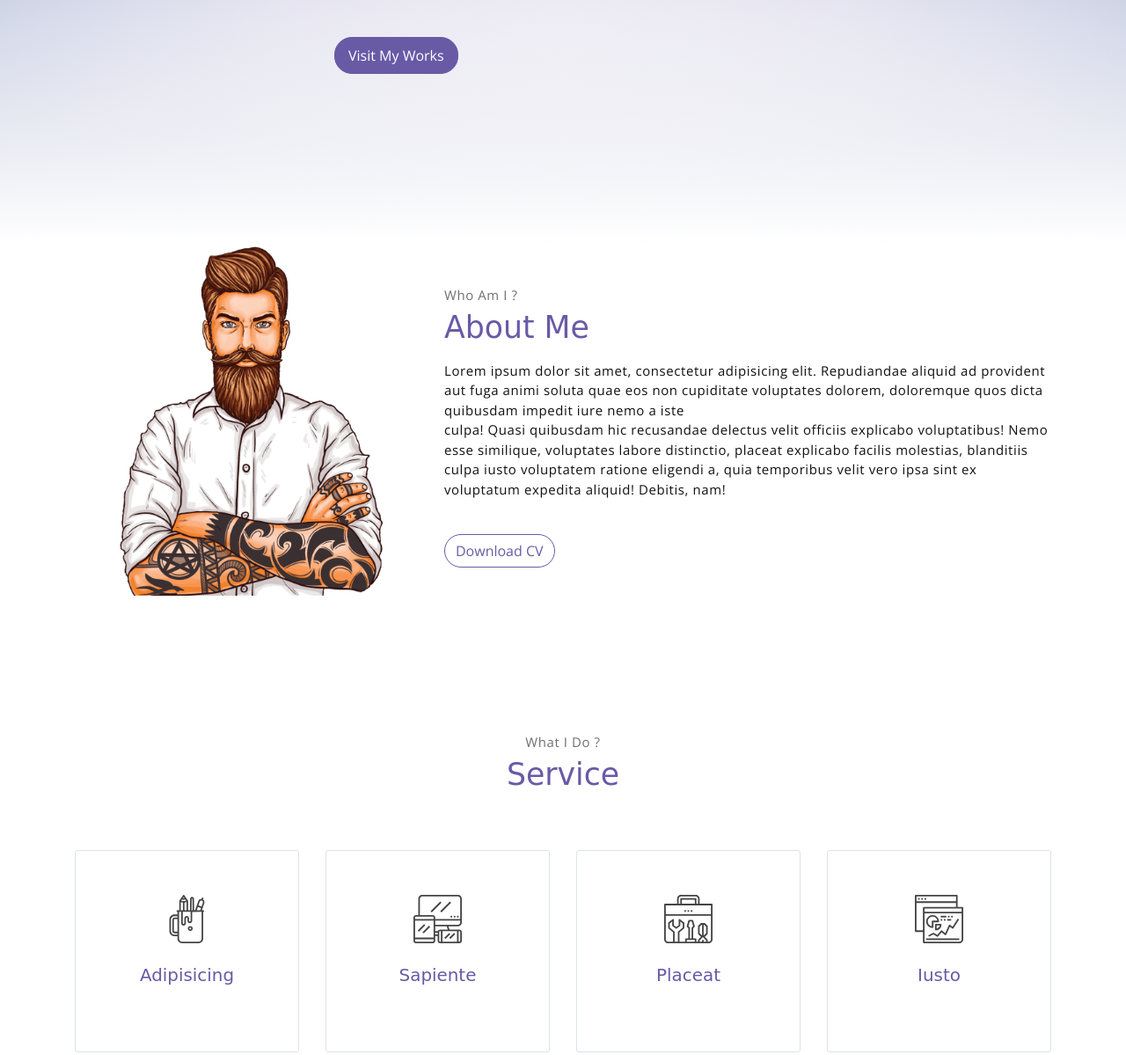
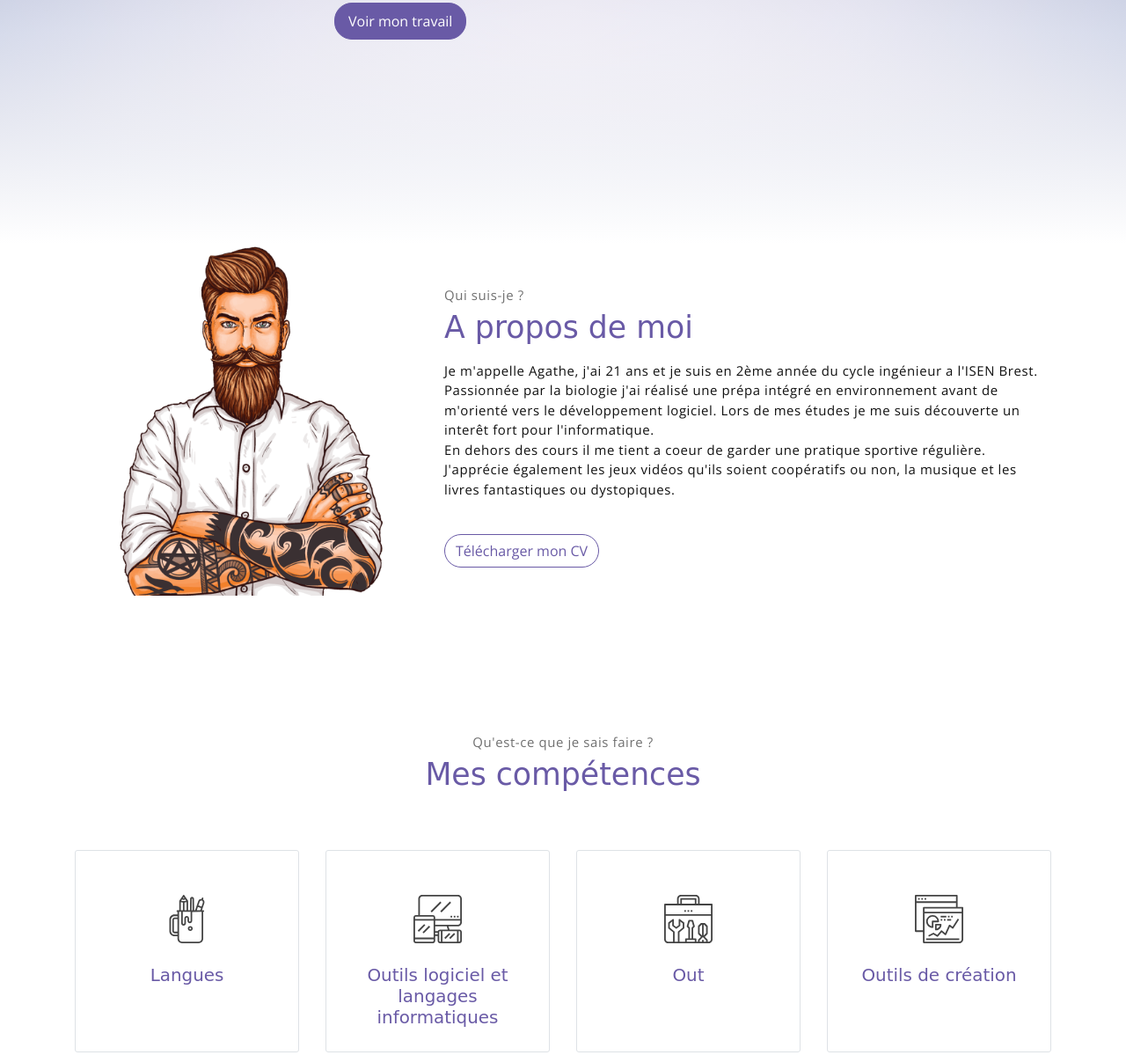
Before and after one commit to AgatheDrmy/portfolio, a plain HTML site: page html/index.html in a window 1280 px wide. Shown: the part 523-1722 px from the top of the page at 88% size. Drawn offline with nearby package versions, Linux system fonts and the light colour scheme; a web font is replaced by a local one.

Commit message:
update info
rajout info jusqu'à compétences

```diff
--- a/html/index.html
+++ b/html/index.html
@@ -16,7 +16,7 @@
     <!-- Page Navbar -->
     <nav class="custom-navbar" data-spy="affix" data-offset-top="20">
         <div class="container">
-            <a class="logo" href="#">Meyawo</a>
+            <a class="logo" href="#"></a>
             <ul class="nav">
                 <li class="item">
                     <a class="link" href="#home">Home</a>
@@ -53,12 +53,12 @@
         <div class="overlay"></div>
         <div class="header-content container">
             <h1 class="header-title">
-                <span class="up">Hi!</span>
-                <span class="down">I'm Agathe Dormoy</span>
+                <span class="up"></span>
+                <span class="down">Agathe Dormoy</span>
             </h1>
             <p class="header-subtitle">Etudiante en développement logiciel</p>
 
-            <button class="btn btn-primary">Visit My Works</button>
+            <button class="btn btn-primary">Voir mon travail</button>
         </div>
     </header><!-- end of page header -->
 
@@ -72,13 +72,20 @@
                     <img src="../imgs/man.png" class="about-img" alt="Download free bootstrap 4 landing page, free boootstrap 4 templates, Download free bootstrap 4.1 landing page, free boootstrap 4.1.1 templates, meyawo Landing page">
                 </div>
                 <div class="about-caption">
-                    <p class="section-subtitle">Who Am I ?</p>
-                    <h2 class="section-title mb-3">About Me</h2>
+                    <p class="section-subtitle">Qui suis-je ?</p>
+                    <h2 class="section-title mb-3">A propos de moi</h2>
                     <p>
-                        Lorem ipsum dolor sit amet, consectetur adipisicing elit. Repudiandae aliquid ad provident aut fuga animi soluta quae eos non cupiditate voluptates dolorem, doloremque quos dicta quibusdam impedit iure nemo a iste
-                        <br>culpa! Quasi quibusdam hic recusandae delectus velit officiis explicabo voluptatibus! Nemo esse similique, voluptates labore distinctio, placeat explicabo facilis molestias, blanditiis culpa iusto voluptatem ratione eligendi a, quia temporibus velit vero ipsa sint ex voluptatum expedita aliquid! Debitis, nam!
+                        Je m'appelle Agathe, j'ai 21 ans et je suis en 2ème année du cycle ingénieur a l'ISEN Brest.
+                        Passionnée par la biologie j'ai réalisé une prépa intégré en environnement avant de m'orienté
+                        vers le développement logiciel. Lors de mes études je me suis découverte un interêt fort pour
+                        l'informatique.
+                        <br>
+                        En dehors des cours il me tient a coeur de garder une pratique sportive régulière. J'apprécie
+                        également les jeux vidéos qu'ils soient coopératifs ou non, la musique et les livres fantastiques
+                        ou dystopiques.
+
                     </p>
-                    <button class="btn-rounded btn btn-outline-primary mt-4">Download CV</button>
+                    <button class="btn-rounded btn btn-outline-primary mt-4">Télécharger mon CV</button>
                 </div>
             </div><!-- end of about wrapper -->
         </div><!-- end of container -->
@@ -87,16 +94,18 @@
     <!-- service section -->
     <section class="section" id="service">
         <div class="container text-center">
-            <p class="section-subtitle">What I Do ?</p>
-            <h6 class="section-title mb-6">Service</h6>
+            <p class="section-subtitle">Qu'est-ce que je sais faire ?</p>
+            <h6 class="section-title mb-6">Mes compétences</h6>
             <!-- row -->
             <div class="row">
                 <div class="col-md-6 col-lg-3">
                     <div class="service-card">
                         <div class="body">
                             <img src="../imgs/pencil-case.svg" alt="Download free bootstrap 4 landing page, free boootstrap 4 templates, Download free bootstrap 4.1 landing page, free boootstrap 4.1.1 templates, meyawo Landing page" class="icon">
-                            <h6 class="title">Adipisicing</h6>
-                            <p class="subtitle">Labore velit culpa adipisci excepturi consequuntur itaque in nam molestias dolorem iste quod.</p>
+                            <h6 class="title">Langues</h6>
+                            <p class="subtitle">Francais : langue maternelle voltaire 744 <br> Anglais : TOIEC 895 <br> Espagnol : notions
+                                scholaires
+                            </p>
                         </div>
                     </div>
                 </div>
@@ -104,8 +113,8 @@
                     <div class="service-card">
                         <div class="body">
                             <img src="../imgs/responsive.svg" alt="Download free bootstrap 4 landing page, free boootstrap 4 templates, Download free bootstrap 4.1 landing page, free boootstrap 4.1.1 templates, meyawo Landing page" class="icon">
-                            <h6 class="title">Sapiente</h6>
-                            <p class="subtitle">Labore velit culpa adipisci excepturi consequuntur itaque in nam molestias dolorem iste quod.</p>
+                            <h6 class="title">Outils logiciel et langages informatiques</h6>
+                            <p class="subtitle">Mysql, QGIS, Python, C, Java, development web</p>
                         </div>
                     </div>
                 </div>
@@ -113,7 +122,7 @@
                     <div class="service-card">
                         <div class="body">
                             <img src="../imgs/toolbox.svg" alt="Download free bootstrap 4 landing page, free boootstrap 4 templates, Download free bootstrap 4.1 landing page, free boootstrap 4.1.1 templates, meyawo Landing page" class="icon">
-                            <h6 class="title">Placeat</h6>
+                            <h6 class="title">Out</h6>
                             <p class="subtitle">Labore velit culpa adipisci excepturi consequuntur itaque in nam molestias dolorem iste quod.</p>
                         </div>
                     </div>
@@ -122,8 +131,8 @@
                     <div class="service-card">
                         <div class="body">
                             <img src="../imgs/analytics.svg" alt="Download free bootstrap 4 landing page, free boootstrap 4 templates, Download free bootstrap 4.1 landing page, free boootstrap 4.1.1 templates, meyawo Landing page" class="icon">
-                            <h6 class="title">Iusto</h6>
-                            <p class="subtitle">Labore velit culpa adipisci excepturi consequuntur itaque in nam molestias dolorem iste quod.</p>
+                            <h6 class="title">Outils de création</h6>
+                            <p class="subtitle">FireAlpaca, canva, photoshop, vegas pro 16, DaVinci</p>
                         </div>
                     </div>
                 </div>
```
